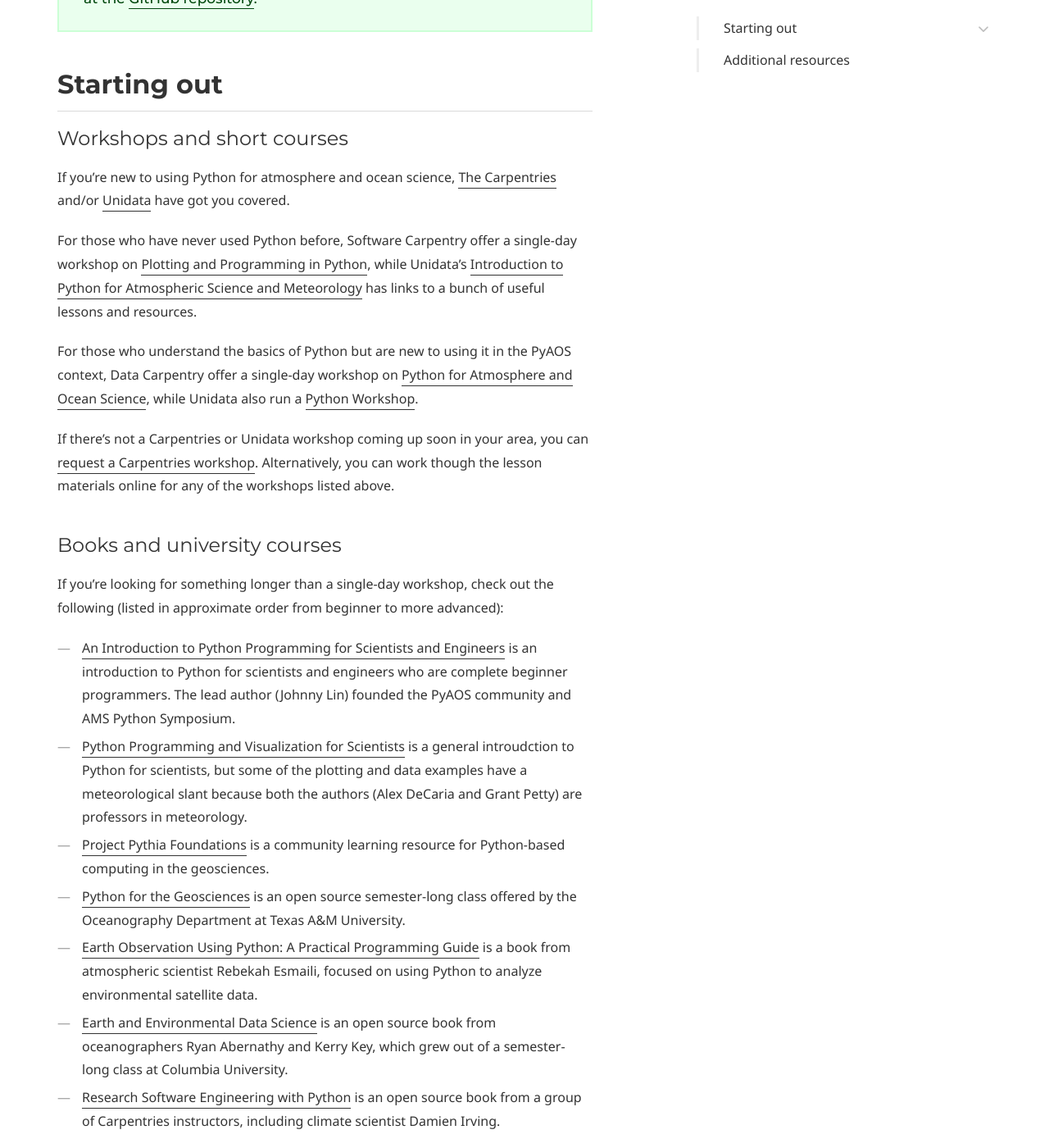
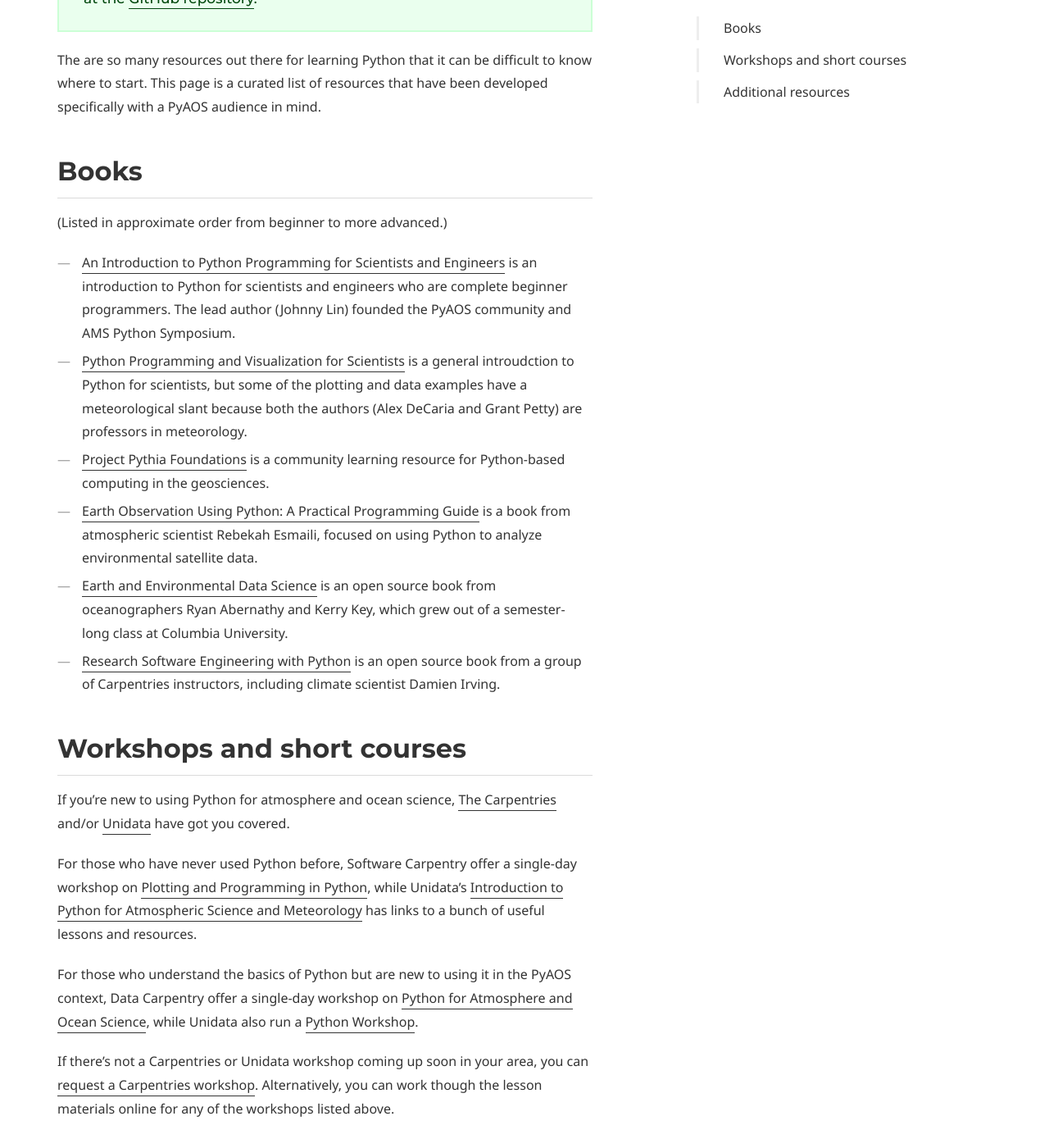
Before and after one commit to PyAOS/pyaos.github.io, a Jekyll site: the page built from training.md, in a window 1280 px wide and 1400 px high, scrolled down 785 px. Shown: the whole window at 82% size. Built offline with Jekyll 4.4.1, drawn with Linux system fonts in a browser that asks for light colours; some web fonts are replaced; some of the changed lines change nothing that is shown.

Commit message:
Update training.md

```diff
--- a/training.md
+++ b/training.md
@@ -30,9 +30,29 @@
     </p>
 </div>
 
-## Starting out
+The are so many resources out there for learning Python that it can be difficult to know where to start.
+This page is a curated list of resources that have been developed specifically with a PyAOS audience in mind.
 
-#### Workshops and short courses
+## Books
+
+(Listed in approximate order from beginner to more advanced.)
+
+* [An Introduction to Python Programming for Scientists and Engineers](https://doi.org/10.1017/9781108571531) is an introduction to Python for scientists and engineers who are complete beginner programmers. The lead author (Johnny Lin) founded the PyAOS community and AMS Python Symposium.
+* [Python Programming and Visualization for Scientists](https://sundogpublishingstore.myshopify.com/products/python-programming-and-visualization-for-scientists-2nd-ed) is a general introudction to Python for scientists,
+but some of the plotting and data examples have a meteorological slant
+because both the authors (Alex DeCaria and Grant Petty) are professors in meteorology.
+* [Project Pythia Foundations](https://foundations.projectpythia.org/)
+is a community learning resource for Python-based computing in the geosciences.
+* [Earth Observation Using Python: A Practical Programming Guide](https://doi.org/10.1002/9781119606925) is a book from atmospheric scientist Rebekah Esmaili, focused on using Python to analyze environmental satellite data.
+* [Earth and Environmental Data Science](https://earth-env-data-science.github.io)
+is an open source book from oceanographers Ryan Abernathy and Kerry Key,
+which grew out of a semester-long class at Columbia University.
+* [Research Software Engineering with Python](https://merely-useful.github.io/py-rse/)
+is an open source book from a group of Carpentries instructors,
+including climate scientist Damien Irving.
+
+
+## Workshops and short courses
 
 If you're new to using Python for atmosphere and ocean science,
 [The Carpentries](https://carpentries.org/) and/or
@@ -55,28 +75,6 @@
 for any of the workshops listed above.
 
 
-#### Books and university courses
-
-If you're looking for something longer than a single-day workshop,
-check out the following
-(listed in approximate order from beginner to more advanced):
-* [An Introduction to Python Programming for Scientists and Engineers](https://www.cambridge.org/highereducation/books/an-introduction-to-python-programming-for-scientists-and-engineers/271C02A02E8B775066316E92A68E187A#overview) is an introduction to Python for scientists and engineers who are complete beginner programmers. The lead author (Johnny Lin) founded the PyAOS community and AMS Python Symposium.
-* [Python Programming and Visualization for Scientists](https://sundogpublishingstore.myshopify.com/products/python-programming-and-visualization-for-scientists-2nd-ed) is a general introudction to Python for scientists,
-but some of the plotting and data examples have a meteorological slant
-because both the authors (Alex DeCaria and Grant Petty) are professors in meteorology.
-* [Project Pythia Foundations](https://foundations.projectpythia.org/)
-is a community learning resource for Python-based computing in the geosciences.
-* [Python for the Geosciences](https://github.com/kthyng/python4geosciences)
-is an open source semester-long class offered by the Oceanography Department at Texas A&M University.
-* [Earth Observation Using Python: A Practical Programming Guide](https://agupubs.onlinelibrary.wiley.com/doi/book/10.1002/9781119606925) is a book from atmospheric scientist Rebekah Esmaili, focused on using Python to analyze environmental satellite data.
-* [Earth and Environmental Data Science](https://earth-env-data-science.github.io)
-is an open source book from oceanographers Ryan Abernathy and Kerry Key,
-which grew out of a semester-long class at Columbia University.
-* [Research Software Engineering with Python](https://merely-useful.github.io/py-rse/)
-is an open source book from a group of Carpentries instructors,
-including climate scientist Damien Irving.
-
-
 ## Additional resources
 
 The [Pythia Resource Gallery](https://projectpythia.org/resource-gallery.html)
```
